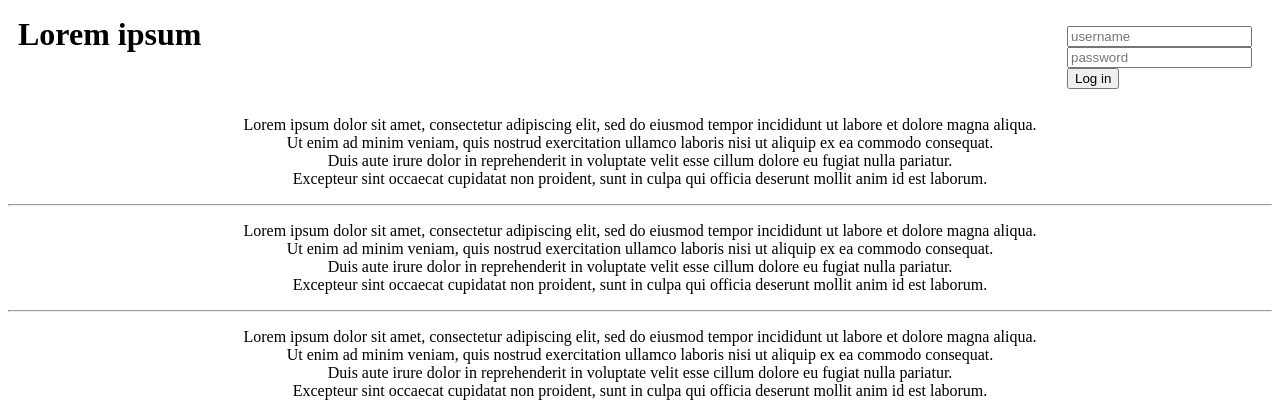
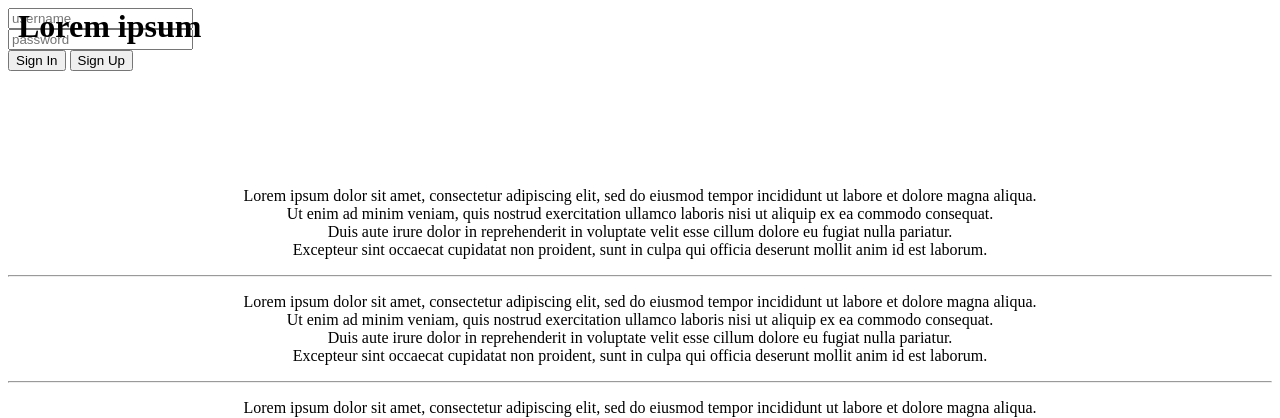
Before and after one commit to tukkimiesjonni/cybersecurityproject1, a Flask app: page / in a window 1280 px wide. Shown: the top 418 px of the page. Run offline with Flask 3, Linux system fonts and the light colour scheme.

Commit message:
Added a Sign Up button

```diff
--- a/templates/home.html
+++ b/templates/home.html
@@ -9,12 +9,13 @@
     </head>
     <body>
         <h1>Lorem ipsum</h1>
-        <form action="#" method="POST" class="login-form">
+        <form action="#" method="POST" class="sign-form">
             <input type="text" name="username" placeholder="username">
             <br>
             <input type="text" name="password" placeholder="password">
             <br>
-            <input type="submit" value="Log in">
+            <input type="submit" value="Sign In">
+            <input type="submit" value="Sign Up">
         </form>
         <center>
             <div class="threads">
```
